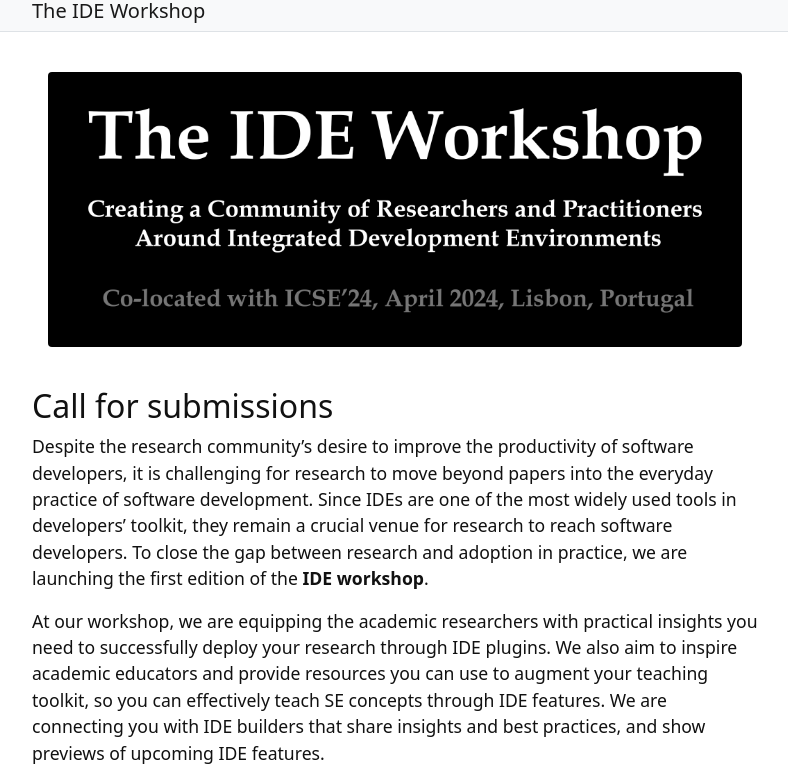
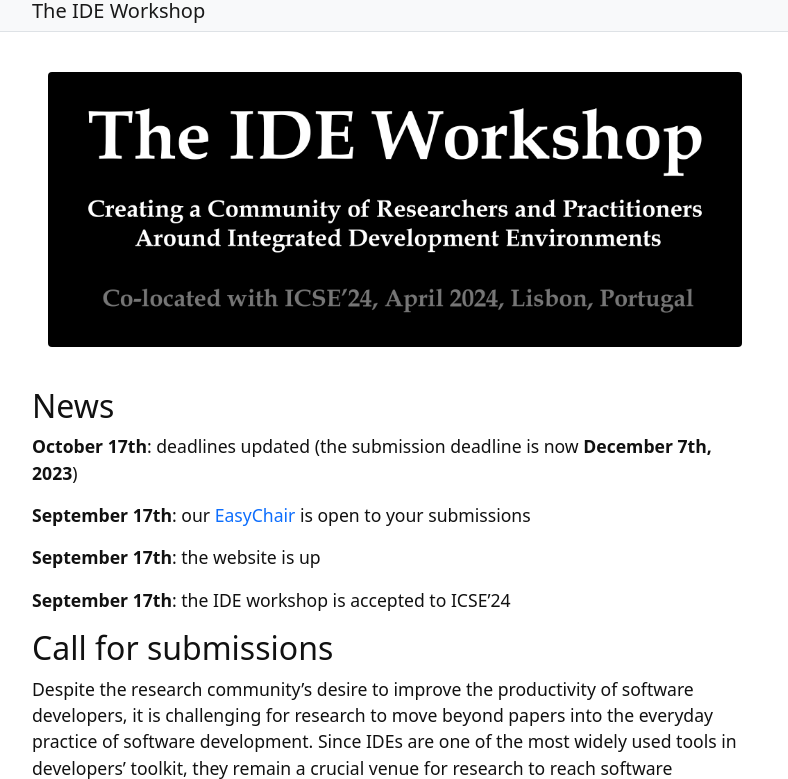
Before and after one commit to ide-workshop/ide-workshop.github.io, a Jekyll site: the page built from index.md, in a window 1280 px wide and 900 px high, cut to the strip 121-900 px from the top of the window. Shown: the whole strip, without its empty margins (245-1033 px from the left). Built offline with Jekyll 4.4.1, drawn with Linux system fonts in a browser that asks for light colours; some of the changed text lies outside the part shown.

Commit message:
Added the news and the program fill-in

```diff
--- a/index.md
+++ b/index.md
@@ -4,6 +4,16 @@
 ---
 
 {% include figure.html img="title.jpg" alt="title card" width="100%" %}
+
+## News
+
+**October 17th**: deadlines updated (the submission deadline is now **December 7th, 2023**)
+
+**September 17th**: our [EasyChair](https://easychair.org/conferences/?conf=ide24) is open to your submissions
+
+**September 17th**: the website is up
+
+**September 17th**: the IDE workshop is accepted to ICSE'24
 
 ## Call for submissions
 
@@ -124,6 +134,10 @@
 * Jan Lahoda, NetBeans
 * [Peter Sommerlad](https://sommerlad.ch/), independent consultant
 
+## Program
+
+The program will be shared after the papers are reviewed. We plan to have a keynote, paper presentations, round table discussions, and more. Stay tuned!
+
 [//]: # (&#40;{% include toc.html %}&#41;)
 
 ------
```
